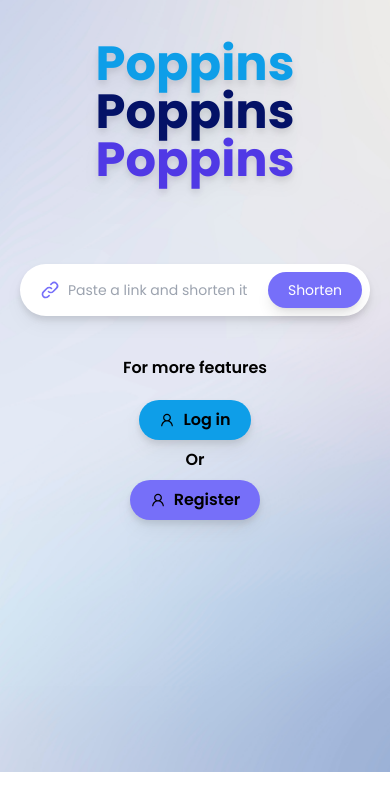
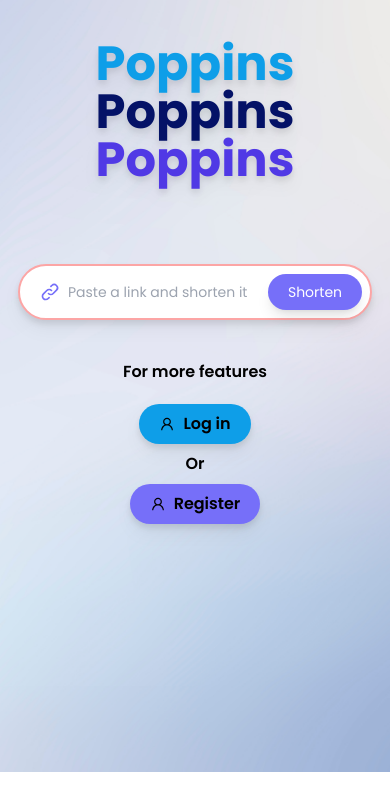
Before and after one commit to Kelompok3RPLJaya/urlshortener-frontend, a Next.js app: page /Hero in a window 390 px wide. Shown: the top 810 px of the page. Built offline with nearby package versions, Linux system fonts and the light colour scheme.

Commit message:
feat: add dashboard integrate component

```diff
--- a/src/components/PasteLink.tsx
+++ b/src/components/PasteLink.tsx
@@ -1,30 +1,45 @@
-import React from 'react'
-import { useForm } from 'react-hook-form';
-import {HiOutlineLink} from 'react-icons/hi'
+import React from "react";
+import { useForm } from "react-hook-form";
+import { HiOutlineLink } from "react-icons/hi";
 
 export interface FormValues {
-    link: string
+  link: string;
 }
 
 const PasteLink = () => {
-
-    const {
-        register,
-        handleSubmit,
-        formState: { errors },
-    } = useForm<FormValues>({mode:"onChange"});
+  const {
+    register,
+    handleSubmit,
+    formState: { errors },
+  } = useForm<FormValues>({ mode: "onChange" });
 
   return (
-    <div className=''>
+    <div className="">
+      <form
+        onSubmit={handleSubmit((data) => {
+          console.log(data);
+        })}
+        className="items-center border-2 border-red-300 flex flex-row bg-white rounded-full w-150 gap-2 p-2 sm:py-3 drop-shadow-lg"
+      >
+        <HiOutlineLink
+          style={{ color: "#766FF9" }}
+          size={20}
+          className="ml-3"
+        />
+        <input
+          type="text"
+          placeholder="Paste a link and shorten it"
+          {...register("link")}
+          className="text-sm w-48 sm:w-96 sm:text-base"
+        />
+        <input
+          type="submit"
+          value="Shorten"
+          className="py-2 px-5 cursor-pointer bg-[#766FF9] rounded-full shadow-lg text-white text-sm"
+        />
+      </form>
+    </div>
+  );
+};
 
-        <form onSubmit={handleSubmit((data) => { console.log(data); })} className='items-center bg-white flex flex-row bg-white rounded-full w-150 gap-2 p-2 sm:py-3 drop-shadow-lg'>
-            <HiOutlineLink style={{ color: '#766FF9' }} size={20} className="ml-3"/>
-            <input type="text" placeholder='Paste a link and shorten it' {...register("link")} className="text-sm w-48 sm:w-96 sm:text-base"/>
-            <input type="submit" value="Shorten" className='py-2 px-5 cursor-pointer bg-[#766FF9] rounded-full shadow-lg text-white text-sm' />
-        </form>
-
-    </div>
-  )
-}
-
-export default PasteLink
+export default PasteLink;
--- a/src/pages/Hero.tsx
+++ b/src/pages/Hero.tsx
@@ -1,48 +1,67 @@
-import PasteLink from '@/components/PasteLink'
-import React from 'react'
+import PasteLink from "@/components/PasteLink";
+import React from "react";
 import Link from "next/link";
-import { AiOutlineUser } from 'react-icons/ai'
+import { AiOutlineUser } from "react-icons/ai";
 
 const Hero = () => {
   return (
-        <div style={{ backgroundImage: "url('/landingBG.jpg')" }} className="bg-center bg-cover bg-no-repeat landing-h w-screen">
-
-            <div className='flex flex-col justify-center items-center content-center gap-10'>
-
-                <div className='flex flex-col w-2/3 2xl:w-1/2 items-center'>
-                    <div className='flex flex-col sm:flex-row sm:gap-2 py-10'>
-                        <div className='font-bold text-5xl text-[#0E9EE8] drop-shadow-lg'>Poppins</div>
-                        <div className='font-bold text-5xl text-[#041267] drop-shadow-lg'>Poppins</div>
-                        <div className='font-bold text-5xl text-[#5039E5] drop-shadow-lg'>Poppins</div>
+    <div
+      style={{ backgroundImage: "url('/landingBG.jpg')" }}
+      className="bg-center bg-cover bg-no-repeat landing-h w-screen"
+    >
+      <div className="flex flex-col justify-center items-center content-center gap-10">
+        <div className="flex flex-col w-2/3 2xl:w-1/2 items-center">
+          <div className="flex flex-col sm:flex-row sm:gap-2 py-10">
+            <div className="font-bold text-5xl text-[#0E9EE8] drop-shadow-lg">
+              Poppins
             </div>
-                    <div className='font-semibold text-lg invisible max-h-0 sm:max-h-max sm:visible text-center'>
-                        <p>Lorem ipsum dolor sit amet, consectetur adipisicing elit. Necessitatibus magnam excepturi placeat aliquid deleniti eligendi exercitationem ad. Reprehenderit aperiam dolores neque id odit in, iste suscipit</p>
+            <div className="font-bold text-5xl text-[#041267] drop-shadow-lg">
+              Poppins
+            </div>
+            <div className="font-bold text-5xl text-[#5039E5] drop-shadow-lg">
+              Poppins
+            </div>
+          </div>
+          <div className="font-semibold text-lg invisible max-h-0 sm:max-h-max sm:visible text-center">
+            <p>
+              Lorem ipsum dolor sit amet, consectetur adipisicing elit.
+              Necessitatibus magnam excepturi placeat aliquid deleniti eligendi
+              exercitationem ad. Reprehenderit aperiam dolores neque id odit in,
+              iste suscipit
+            </p>
           </div>
         </div>
 
         <PasteLink />
 
-                <div className='flex flex-col items-center gap-5'>
-                    <div className='font-semibold'>For more features</div>
+        <div className="flex flex-col items-center gap-5">
+          <div className="font-semibold">For more features</div>
 
-                    <div className='flex flex-col sm:flex-row items-center text-black font-semibold gap-2'>
-
-                        <Link href="/Login" className="py-2 px-5 bg-[#0E9EE8]  rounded-3xl drop-shadow-lg">
-                            <div className='flex flex-row items-center gap-2'><AiOutlineUser />Log in</div>
+          <div className="flex flex-col sm:flex-row items-center text-black font-semibold gap-2">
+            <Link
+              href="/Login"
+              className="py-2 px-5 bg-[#0E9EE8]  rounded-3xl drop-shadow-lg"
+            >
+              <div className="flex flex-row items-center gap-2">
+                <AiOutlineUser />
+                Log in
+              </div>
             </Link>
             Or
-                        <Link href="/Register" className="py-2 px-5 bg-[#766FF9] rounded-3xl drop-shadow-lg">
-                            <div className='flex flex-row items-center gap-2'><AiOutlineUser />Register</div>
+            <Link
+              href="/Register"
+              className="py-2 px-5 bg-[#766FF9] rounded-3xl drop-shadow-lg"
+            >
+              <div className="flex flex-row items-center gap-2">
+                <AiOutlineUser />
+                Register
+              </div>
             </Link>
           </div>
         </div>
+      </div>
+    </div>
+  );
+};
 
-            </div>
-
-
-
-        </div>
-    )
-}
-
-export default Hero
+export default Hero;
--- a/src/pages/sections/Dashboard.tsx
+++ b/src/pages/sections/Dashboard.tsx
@@ -1,4 +1,4 @@
-import React, { useState } from "react";
+import React, { useEffect, useState } from "react";
 import Link from "next/link";
 import { LinkProps } from "@/constant/Data";
 
@@ -14,6 +14,20 @@ interface FilterValues {
   isPublic: boolean;
 }
 
+interface LinkData {
+  id: string;
+  title: string;
+  long_url: string;
+  short_url: string;
+  views: number;
+  is_private: boolean;
+  is_feeds: boolean;
+  user_id: string;
+  created_at: string;
+  update_at: string;
+  DeleteAt: any | undefined;
+}
+
 const Dashboard = () => {
   const {
     register,
@@ -26,6 +40,17 @@ const Dashboard = () => {
     console.log(data);
     reset();
   };
+
+  const [data, setData] = useState<LinkData[]>([]);
+  async function fetchData() {
+    const response = await fetch("/api/dafian");
+    const data = await response.json();
+    setData(data);
+  }
+
+  useEffect(() => {
+    fetchData();
+  }, []);
 
   const [details, setDetails] = useState<JSX.Element>(
     <LinkDetails
```
Lines whose indentation alone changed are shown as unchanged.
